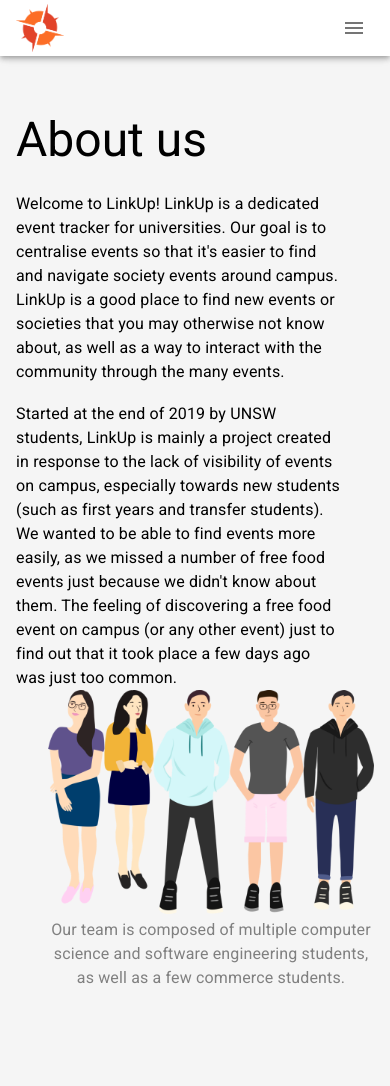
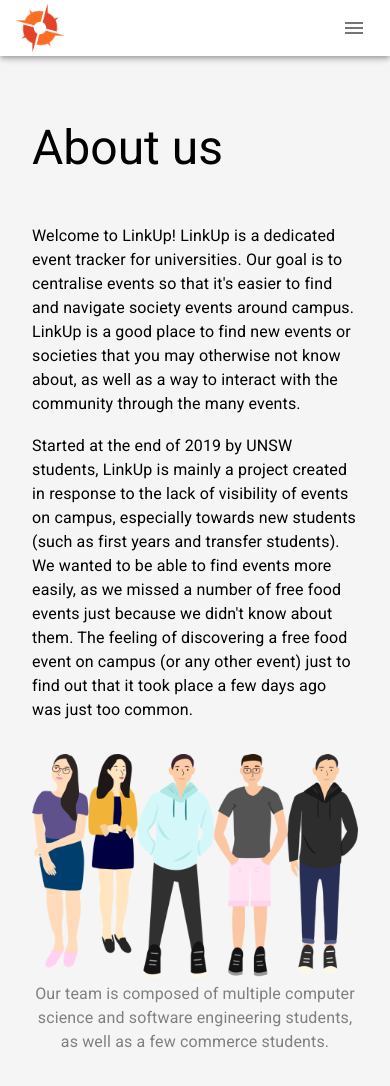
Before and after one commit to dchenz/linkupevents-clone, a React (Create React App) app: page /about in a window 390 px wide. Shown: the top 1086 px of the page. Before the commit the page ends 1022 px from the top, so only its background shows below. Built offline with nearby package versions, Linux system fonts and the light colour scheme.

Commit message:
Padding mobile fix on About page

```diff
--- a/src/pages/About/index.jsx
+++ b/src/pages/About/index.jsx
@@ -7,12 +7,12 @@
   return (
     <Container>
       <Grid container my={4}>
-        <Grid item md={12} py={3}>
-          <Typography variant="h3">
+        <Grid item md={12}>
+          <Typography variant="h3" px={2} py={4}>
             About us
           </Typography>
         </Grid>
-        <Grid item md={6} pr={4}>
+        <Grid item md={6} p={2}>
           <Typography>
             Welcome to LinkUp! LinkUp is a dedicated event tracker for universities.
             Our goal is to centralise events so that it&apos;s easier to find and navigate society events around campus.
@@ -29,7 +29,7 @@
             that it took place a few days ago was just too common.
           </Typography>
         </Grid>
-        <Grid item md={6} pl={4}>
+        <Grid item md={6} p={2}>
           <div>
             <img
               src={TeamGraphic}
```
